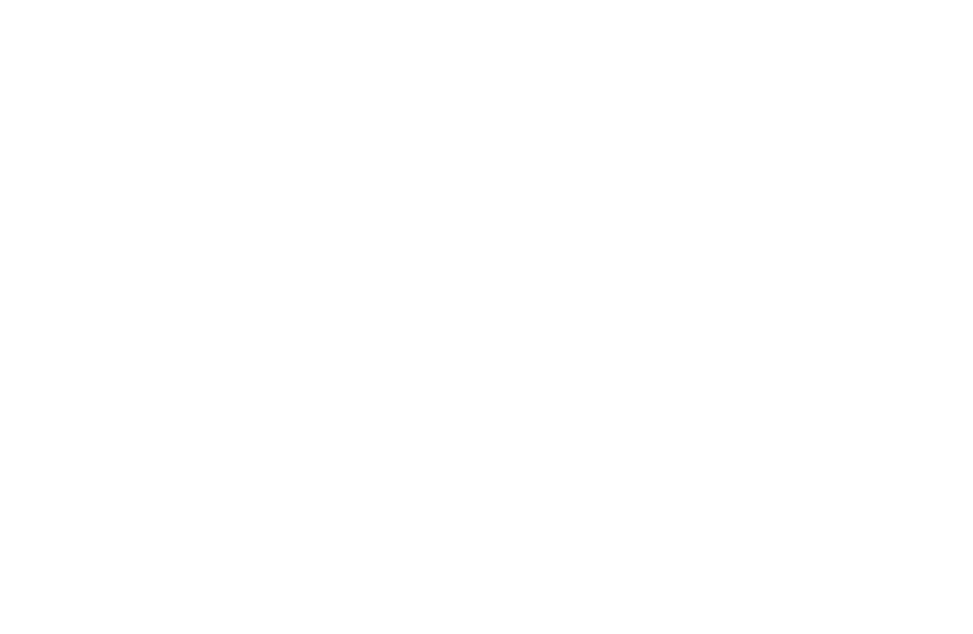
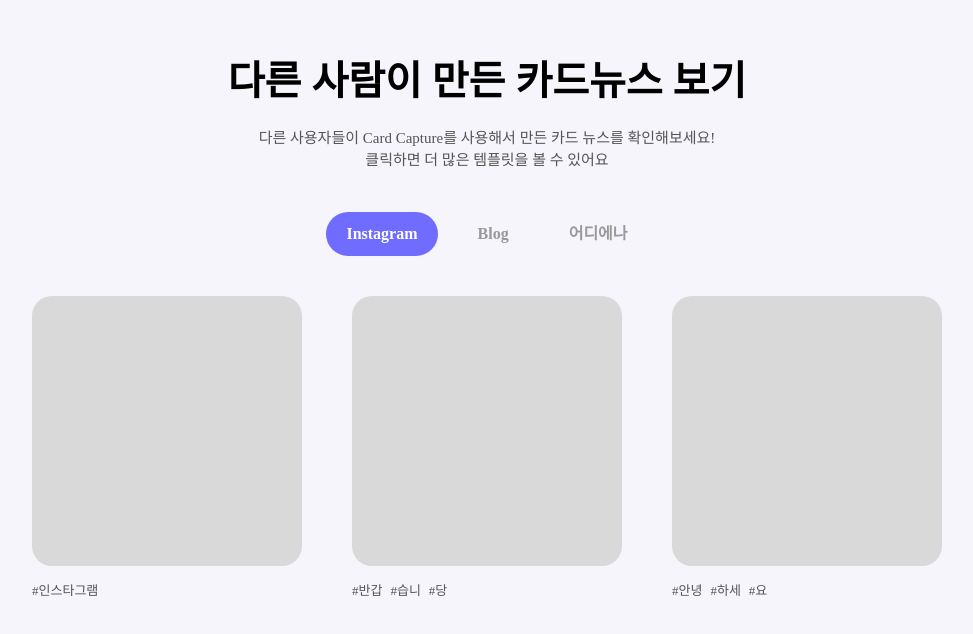
Before and after one commit to SW-rocket-dan/card-capture-fe, a Next.js app in the folder card-capture/: page / in a window 1280 px wide. Shown: the part 1674-2308 px from the top of the page, without its empty margins (153-1126 px from the left). Before the commit the page ends 1600 px from the top, so only its background shows below. Built offline with nearby package versions, Linux system fonts and the light colour scheme; a web font is replaced by a local one.

Commit message:
feat(TemplateGallery): 다른 사람 템플릿 보기 탭 구현
버튼 클릭에 따라 다른 정보 보여지도록 구현

```diff
--- a/card-capture/src/app/page.tsx
+++ b/card-capture/src/app/page.tsx
@@ -4,6 +4,7 @@
 import React from 'react';
 import Banner from '@/components/main/Banner/Banner';
 import Description from '@/components/main/Description/Description';
+import TemplateGallery from '@/components/main/TemplateGallery/TemplateGallery';
 
 export default function Home() {
   return (
@@ -11,6 +12,7 @@
       <NavigationBar isTransparent={true} />
       <Banner />
       <Description />
+      <TemplateGallery />
     </div>
   );
 }
--- /dev/null
+++ b/card-capture/src/components/main/TemplateGallery/TemplateGallery.tsx
@@ -0,0 +1,87 @@
+import TemplateList from '@/components/main/TemplateGallery/components/TemplateList/TemplateList';
+import TemplateSelector from '@/components/main/TemplateGallery/components/TemplateSelector/TemplateSelector';
+import { useEffect, useState } from 'react';
+
+export type DummyTemplateType = {
+  img: string;
+  tags: string[];
+};
+
+const INSTAGRAM_DUMMY_DATA: DummyTemplateType[] = [
+  {
+    img: '',
+    tags: ['인스타그램'],
+  },
+  {
+    img: '',
+    tags: ['반갑', '습니', '당'],
+  },
+  {
+    img: '',
+    tags: ['안녕', '하세', '요'],
+  },
+];
+
+const BLOG_DUMMY_DATA: DummyTemplateType[] = [
+  {
+    img: '',
+    tags: ['블로그'],
+  },
+  {
+    img: '',
+    tags: ['반갑', '습니', '당'],
+  },
+  {
+    img: '',
+    tags: ['안녕', '하세', '요'],
+  },
+];
+
+const ANYTHING_DUMMY_DATA: DummyTemplateType[] = [
+  {
+    img: '',
+    tags: ['아무거나'],
+  },
+  {
+    img: '',
+    tags: ['반갑', '습니', '당'],
+  },
+  {
+    img: '',
+    tags: ['안녕', '하세', '요'],
+  },
+];
+
+const TemplateGallery = () => {
+  const [clickedItem, setClickedItem] = useState('instagram');
+  const [templateData, setTemplateData] = useState(INSTAGRAM_DUMMY_DATA);
+
+  const clickHandler = (value: string) => {
+    setClickedItem(value);
+    console.log(value);
+  };
+
+  useEffect(() => {
+    if (clickedItem === 'instagram') setTemplateData(INSTAGRAM_DUMMY_DATA);
+    if (clickedItem === 'blog') setTemplateData(BLOG_DUMMY_DATA);
+    if (clickedItem === 'anything') setTemplateData(ANYTHING_DUMMY_DATA);
+  }, [clickedItem]);
+
+  return (
+    <div className="bg-bannerbg flex h-fit w-full items-center justify-center lg:h-dvh">
+      <div className="flex flex-col items-center justify-center gap-[40px]">
+        <div className="flex flex-col gap-[15px]">
+          <p className="text-[40px] font-bold">다른 사람이 만든 카드뉴스 보기</p>
+          <p className="text-center text-[15px] font-light text-gray2">
+            다른 사용자들이 Card Capture를 사용해서 만든 카드 뉴스를 확인해보세요! <br />
+            클릭하면 더 많은 템플릿을 볼 수 있어요
+          </p>
+        </div>
+        <TemplateSelector selected={clickedItem} onChangeSelected={clickHandler} />
+        <TemplateList templateData={templateData} />
+      </div>
+    </div>
+  );
+};
+
+export default TemplateGallery;
--- /dev/null
+++ b/card-capture/src/components/main/TemplateGallery/components/TemplateList/TemplateList.tsx
@@ -0,0 +1,24 @@
+import { DummyTemplateType } from '@/components/main/TemplateGallery/TemplateGallery';
+
+type TemplateListType = {
+  templateData: DummyTemplateType[];
+};
+
+const TemplateList = ({ templateData }: TemplateListType) => {
+  return (
+    <div className="flex flex-row gap-[50px]">
+      {templateData.map(({ img, tags }) => (
+        <div className="flex flex-col gap-[15px]">
+          <div className="h-[270px] w-[270px] rounded-[20px] bg-gray8">{img}</div>
+          <p className="flex gap-2 text-[13px] text-gray2">
+            {tags.map(tag => (
+              <span>#{tag}</span>
+            ))}
+          </p>
+        </div>
+      ))}
+    </div>
+  );
+};
+
+export default TemplateList;
--- /dev/null
+++ b/card-capture/src/components/main/TemplateGallery/components/TemplateSelector/TemplateSelector.tsx
@@ -0,0 +1,31 @@
+type TemplateSelectorProps = {
+  selected: string;
+  onChangeSelected: (value: string) => void;
+};
+
+const TemplateSelector = ({ selected, onChangeSelected }: TemplateSelectorProps) => {
+  return (
+    <div className="flex flex-row gap-5 text-[16px] font-semibold">
+      <button
+        onClick={() => onChangeSelected('instagram')}
+        className={`rounded-[30px] px-[20px] py-[10px] ${selected === 'instagram' ? 'bg-main text-white' : 'bg-transparent text-gray5'}`}
+      >
+        Instagram
+      </button>
+      <button
+        onClick={() => onChangeSelected('blog')}
+        className={`rounded-[30px] px-[20px] py-[10px] ${selected === 'blog' ? 'bg-main text-white' : 'bg-transparent text-gray5'}`}
+      >
+        Blog
+      </button>
+      <button
+        onClick={() => onChangeSelected('anything')}
+        className={`rounded-[30px] px-[20px] py-[10px] ${selected === 'anything' ? 'bg-main text-white' : 'bg-transparent text-gray5'}`}
+      >
+        어디에나
+      </button>
+    </div>
+  );
+};
+
+export default TemplateSelector;
```
